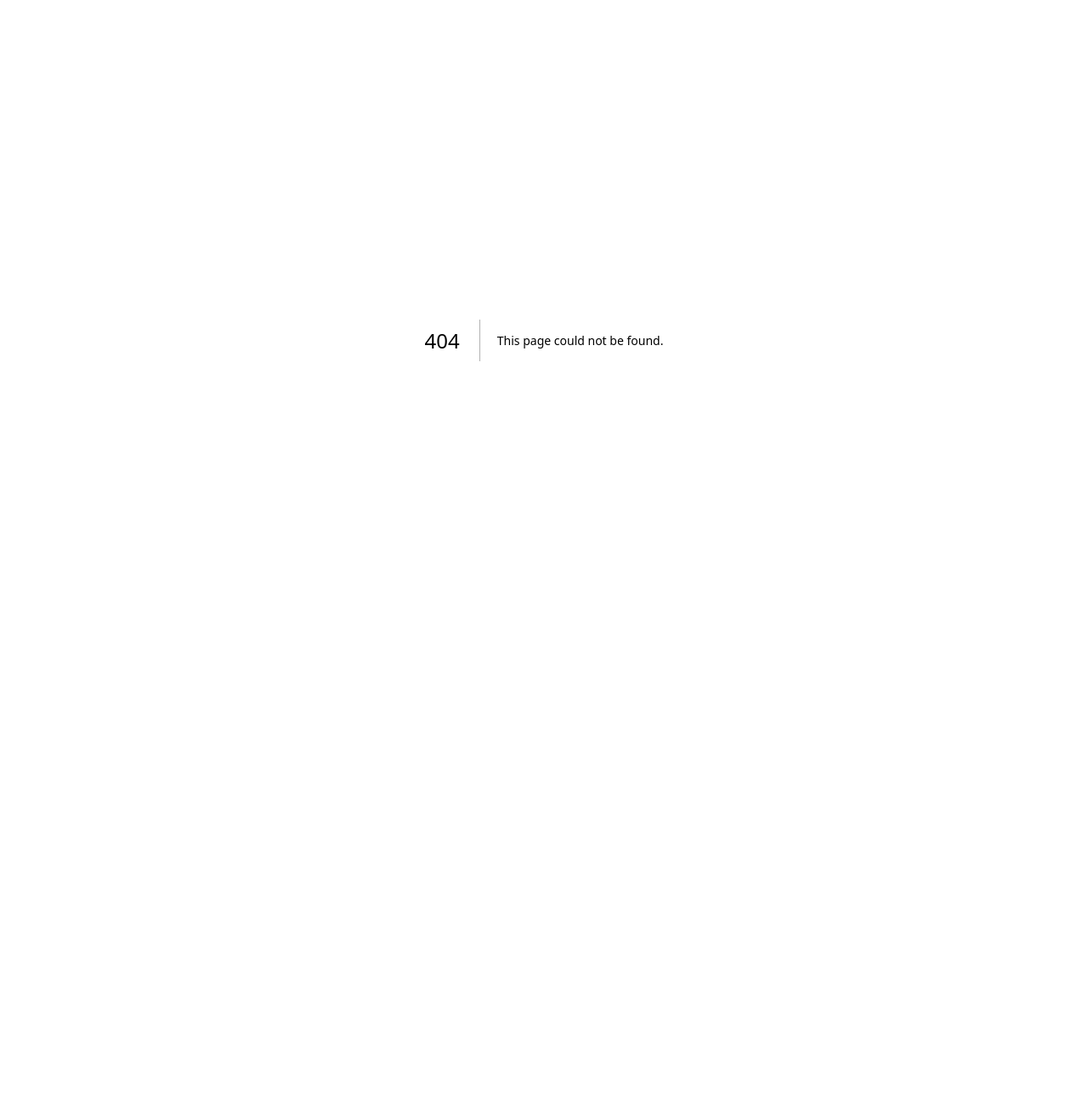
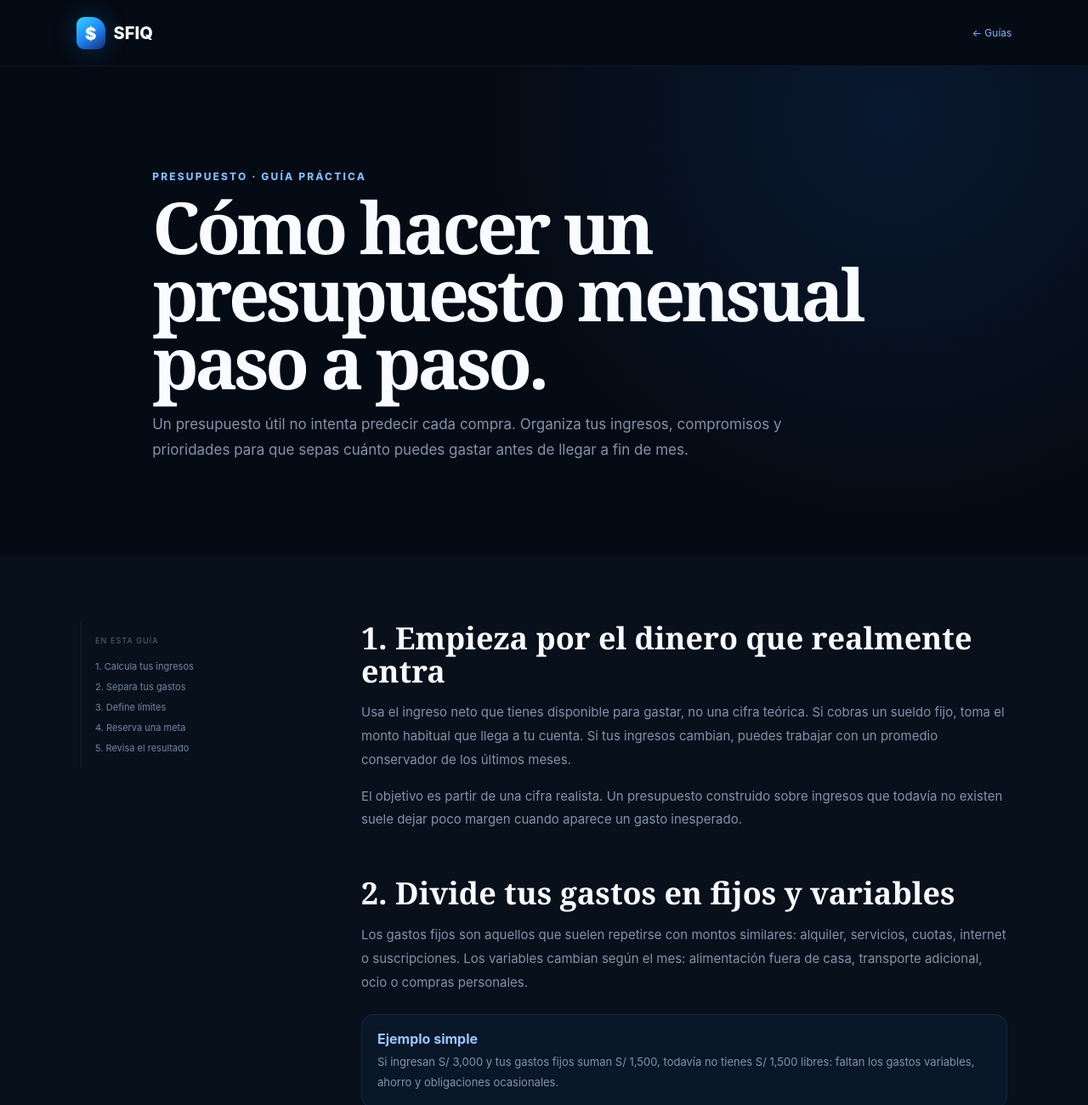
Before and after one commit to Sofonias-23/MiFinanzas, a Next.js app in the folder web/: page /guias/presupuesto-mensual in a window 1280 px wide. Before the commit this address had no page. Shown: the top 1300 px of the page at 85% size. Before the commit the page ends 800 px from the top, so only its background shows below. Built offline with nearby package versions, Linux system fonts and the light colour scheme.

Commit message:
Crear guía SEO sobre presupuesto mensual

```diff
--- /dev/null
+++ b/web/app/guias/presupuesto-mensual/page.tsx
@@ -0,0 +1,104 @@
+import type { Metadata } from 'next';
+
+const description =
+  'Aprende cómo hacer un presupuesto mensual paso a paso, ordenar ingresos y gastos, fijar límites y revisar tu dinero sin complicarte.';
+
+export const metadata: Metadata = {
+  title: 'Cómo hacer un presupuesto mensual paso a paso',
+  description,
+  alternates: { canonical: '/guias/presupuesto-mensual' },
+  openGraph: {
+    type: 'article',
+    url: 'https://sfiq.app/guias/presupuesto-mensual',
+    title: 'Cómo hacer un presupuesto mensual paso a paso | SFIQ',
+    description,
+    siteName: 'SFIQ',
+    locale: 'es_PE',
+  },
+  twitter: {
+    card: 'summary_large_image',
+    title: 'Cómo hacer un presupuesto mensual paso a paso | SFIQ',
+    description,
+  },
+};
+
+const articleSchema = {
+  '@context': 'https://schema.org',
+  '@type': 'Article',
+  headline: 'Cómo hacer un presupuesto mensual paso a paso',
+  description,
+  mainEntityOfPage: 'https://sfiq.app/guias/presupuesto-mensual',
+  url: 'https://sfiq.app/guias/presupuesto-mensual',
+  inLanguage: 'es',
+  author: { '@type': 'Organization', name: 'SFIQ', url: 'https://sfiq.app/' },
+  publisher: { '@type': 'Organization', name: 'SFIQ', url: 'https://sfiq.app/' },
+};
+
+export default function PresupuestoMensualPage() {
+  return (
+    <main className="articlePage">
+      <script type="application/ld+json" dangerouslySetInnerHTML={{ __html: JSON.stringify(articleSchema) }} />
+      <ArticleHeader />
+      <article className="articleWrap">
+        <header className="articleHero">
+          <p className="eyebrow">PRESUPUESTO · GUÍA PRÁCTICA</p>
+          <h1>Cómo hacer un presupuesto mensual paso a paso.</h1>
+          <p>Un presupuesto útil no intenta predecir cada compra. Organiza tus ingresos, compromisos y prioridades para que sepas cuánto puedes gastar antes de llegar a fin de mes.</p>
+        </header>
+
+        <div className="articleBody">
+          <aside>
+            <span>EN ESTA GUÍA</span>
+            <a href="#ingresos">1. Calcula tus ingresos</a>
+            <a href="#gastos">2. Separa tus gastos</a>
+            <a href="#limites">3. Define límites</a>
+            <a href="#ahorro">4. Reserva una meta</a>
+            <a href="#revision">5. Revisa el resultado</a>
+          </aside>
+
+          <div>
+            <section id="ingresos">
+              <h2>1. Empieza por el dinero que realmente entra</h2>
+              <p>Usa el ingreso neto que tienes disponible para gastar, no una cifra teórica. Si cobras un sueldo fijo, toma el monto habitual que llega a tu cuenta. Si tus ingresos cambian, puedes trabajar con un promedio conservador de los últimos meses.</p>
+              <p>El objetivo es partir de una cifra realista. Un presupuesto construido sobre ingresos que todavía no existen suele dejar poco margen cuando aparece un gasto inesperado.</p>
+            </section>
+
+            <section id="gastos">
+              <h2>2. Divide tus gastos en fijos y variables</h2>
+              <p>Los gastos fijos son aquellos que suelen repetirse con montos similares: alquiler, servicios, cuotas, internet o suscripciones. Los variables cambian según el mes: alimentación fuera de casa, transporte adicional, ocio o compras personales.</p>
+              <div className="articleCallout"><b>Ejemplo simple</b><p>Si ingresan S/ 3,000 y tus gastos fijos suman S/ 1,500, todavía no tienes S/ 1,500 libres: faltan los gastos variables, ahorro y obligaciones ocasionales.</p></div>
+            </section>
+
+            <section id="limites">
+              <h2>3. Define límites por categoría antes de gastar</h2>
+              <p>Un presupuesto funciona mejor cuando decides un límite antes de que termine el mes. En lugar de revisar después cuánto gastaste en comida o salidas, asigna un monto máximo y compara tu avance durante el mes.</p>
+              <p>No necesitas crear veinte categorías. Empieza por las que más pesan en tu economía: vivienda, alimentación, transporte, deudas, ahorro y ocio.</p>
+            </section>
+
+            <section id="ahorro">
+              <h2>4. Trata el ahorro como una parte del presupuesto</h2>
+              <p>Ahorrar únicamente lo que sobra puede funcionar algunos meses y desaparecer en otros. Una alternativa es reservar una cantidad desde el principio, aunque sea pequeña, y considerarla parte de tu planificación mensual.</p>
+              <p>Si estás construyendo una reserva, puedes complementar este paso con la guía de <a href="/guias/fondo-emergencia">fondo de emergencia</a>.</p>
+            </section>
+
+            <section id="revision">
+              <h2>5. Cierra el mes con una revisión corta</h2>
+              <p>Compara lo presupuestado con lo realmente gastado. Busca diferencias importantes y decide una sola corrección para el siguiente mes: ajustar un límite, reducir una categoría o cambiar una meta.</p>
+              <p>No necesitas que cada monto coincida de forma exacta. Lo importante es que el presupuesto te permita anticipar decisiones y detectar rápidamente cuándo una categoría se está desviando.</p>
+            </section>
+
+            <div className="articleNext">
+              <span>PRUÉBALO</span>
+              <h3>Calcula cuánto te queda después de tus gastos fijos y variables.</h3>
+              <a href="/calculadoras#presupuesto">Abrir calculadora de presupuesto →</a>
+            </div>
+          </div>
+        </div>
+      </article>
+      <ArticleFooter />
+    </main>
+  );
+}
+
+function ArticleHeader(){return <header className="articleTop"><a className="brand" href="/"><span className="brandMark"><span className="brandDollar">$</span></span><span>SFIQ</span></a><a href="/guias">← Guías</a></header>}
+function ArticleFooter(){return <footer className="publicFooter"><a className="brand" href="/"><span className="brandMark"><span className="brandDollar">$</span></span><span>SFIQ</span></a><div><a href="/guias">Guías</a><a href="/calculadoras">Calculadoras</a></div><span>© 2026 SFIQ</span></footer>}
```
